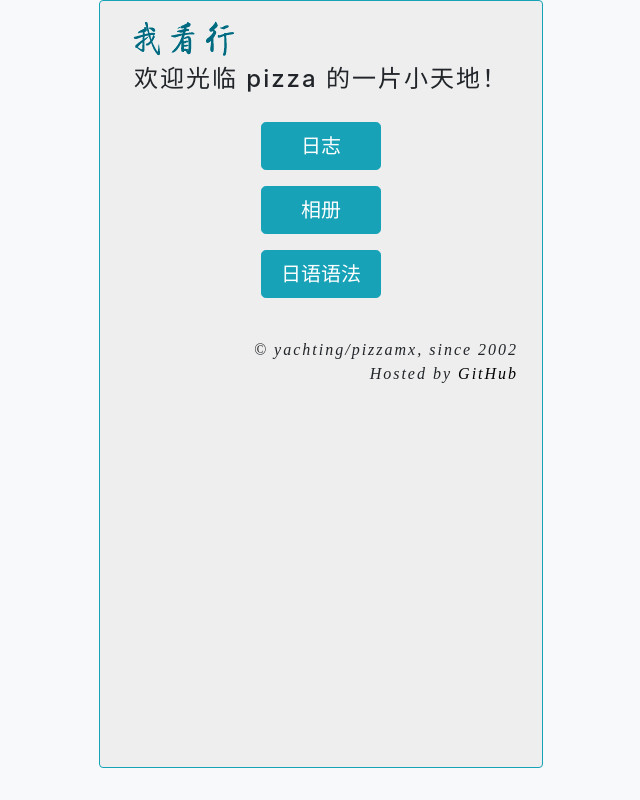
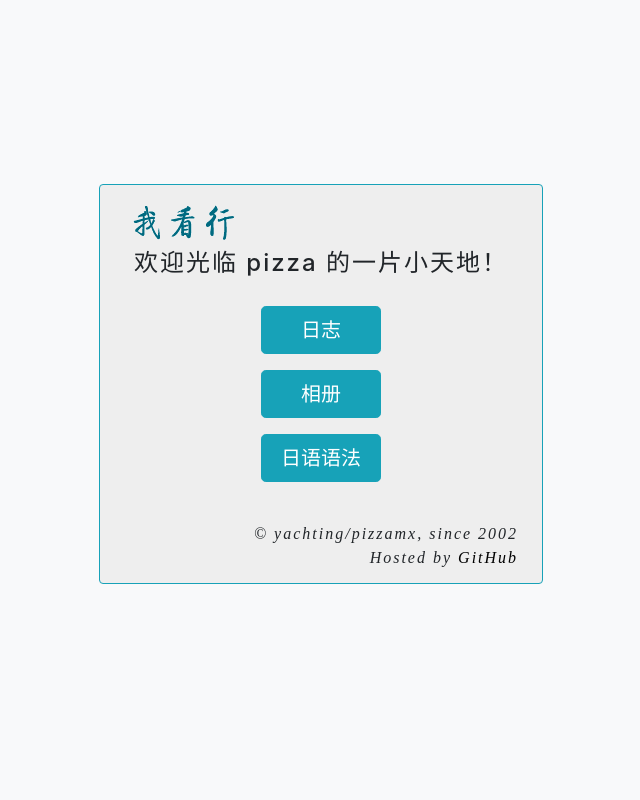
Before and after one commit to pizzamx/wkx_home, a plain HTML site: page index.html in a window 1280 px wide. Shown: the whole page, without its empty margins (319-959 px from the left). Drawn offline with nearby package versions, Linux system fonts and the light colour scheme.

Commit message:
index tweak

```diff
--- a/index.html
+++ b/index.html
@@ -9,7 +9,7 @@
     	<link rel="shortcut icon" href="favicon.ico" type="image/x-icon">
         <style type="text/css">
             a { text-decoration: none; color: #000; }
-            .jumbotron { background: #eee url('wokanxing_logo.gif') no-repeat 32px 20px; }
+            .jumbotron { background: #eee url('wokanxing_logo.gif') no-repeat 32px 20px; height: 400px; min-width: 440px; }
             .jumbotron h1 { margin: 30px 10px 10px; padding: 10px 0; letter-spacing: 2px; font-size: 1.5em; }
             .jumbotron .text-center a { margin: 0 0.5em; }
             .t { letter-spacing: 2px; text-align: right; font: italic 1em/1.5em "Times New Roman", serif; }
@@ -19,7 +19,7 @@
         </style>
     </head>
     <body class="bg-light">
-        <div class="row h-100">
+        <div class="row h-100 align-items-center">
             <div class="jumbotron rounded p-4 border border-info col-lg-auto col-md-auto col-sm-auto col-xs-auto mx-auto">
                 <h1>欢迎光临 pizza 的一片小天地！</h1>
                 <div class="text-center p-2"><a href="https://blog.wokanxing.info" class="btn btn-info btn-lg" role="button">日志</a></div>
```
